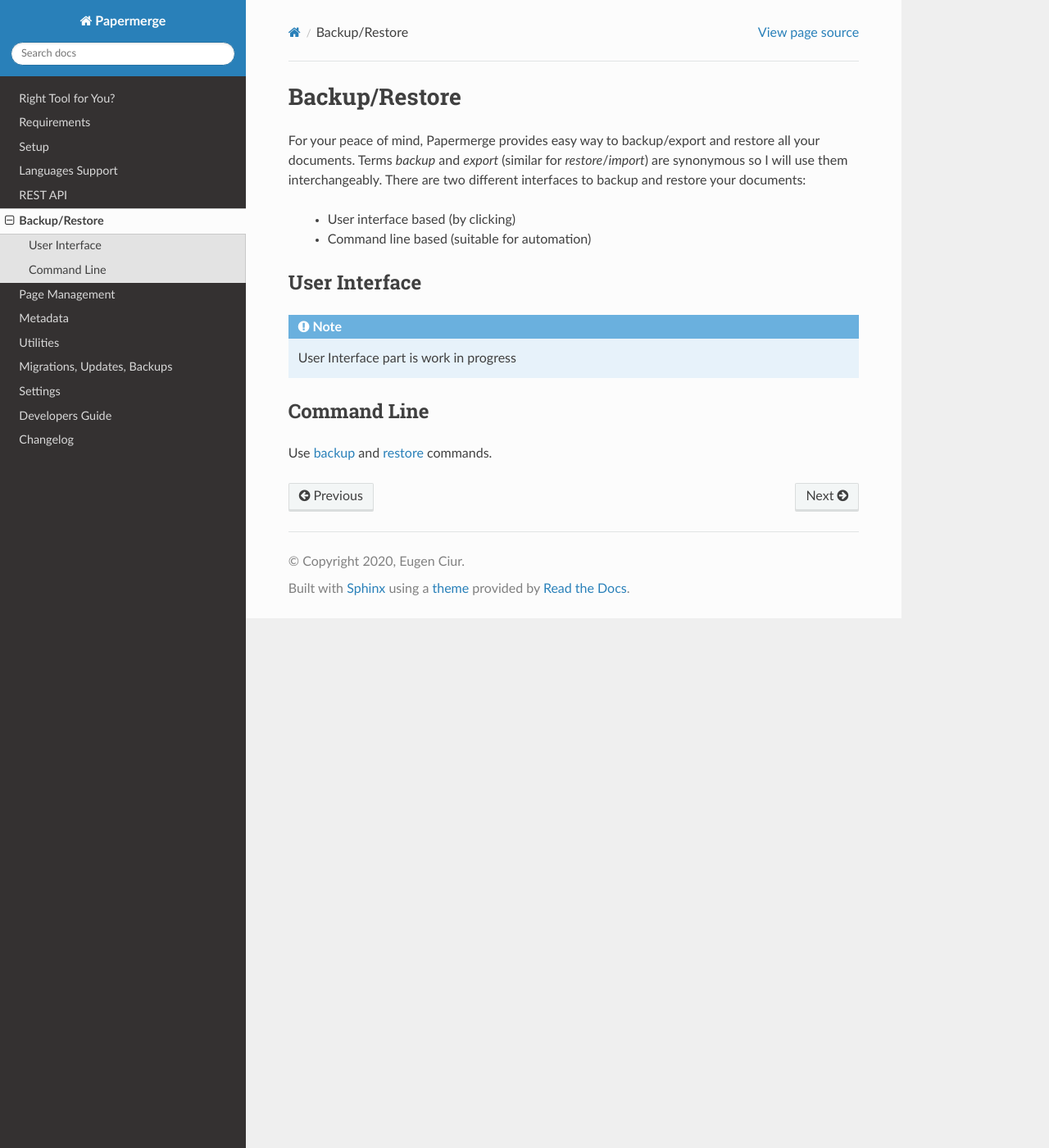
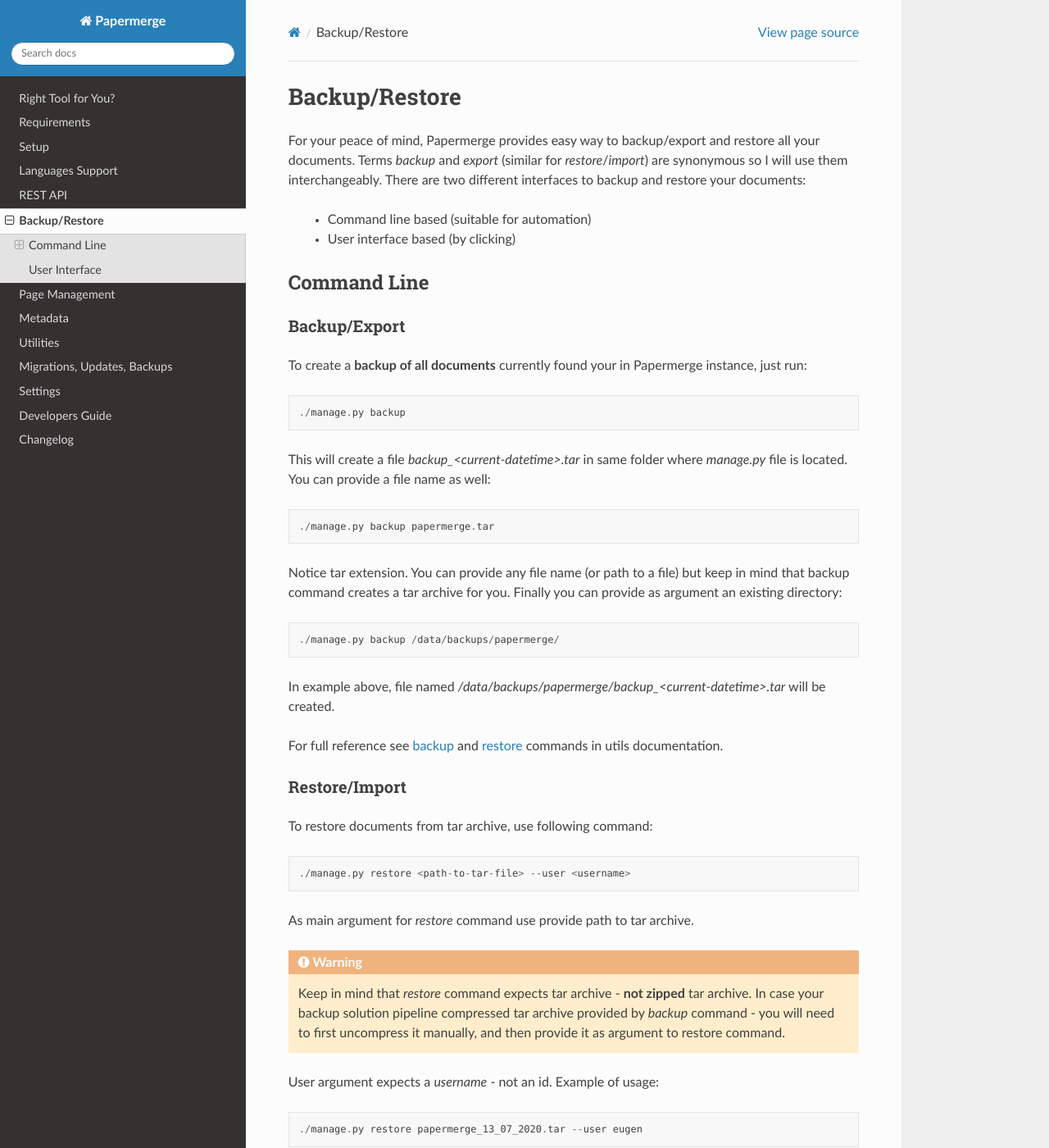
Before and after one commit to ciur/papermerge, a Sphinx documentation site: the page built from docs/source/backup_restore.rst, in a window 1280 px wide and 1400 px high. Shown: the whole window at 82% size. Built offline with Sphinx 7.4.7 and the Read the Docs theme 2.0.0, drawn with Linux system fonts in a browser that asks for light colours; some of the changed text lies outside the part shown.

Commit message:
documentation for backup/restore command line

```diff
--- a/docs/source/backup_restore.rst
+++ b/docs/source/backup_restore.rst
@@ -7,17 +7,55 @@
 Terms *backup* and *export* (similar for *restore*/*import*) are synonymous so I will use them interchangeably.
 There are two different interfaces to backup and restore your documents:
 
+    * Command line based (suitable for automation)
     * User interface based (by clicking)
-    * Command line based (suitable for automation)
+
+Command Line
+##############
+
+Backup/Export
+~~~~~~~~~~~~~~~
+
+To create a **backup of all documents** currently found your in Papermerge instance, just run::
+
+    ./manage.py backup
+
+This will create a file `backup_<current-datetime>.tar` in same folder where `manage.py` file is located.
+You can provide a file name as well::
+
+    ./manage.py backup papermerge.tar
+
+Notice tar extension. You can provide any file name (or path to a file) but keep in mind that backup command creates a tar archive for you.
+Finally you can provide as argument an existing directory::
+
+    ./manage.py backup /data/backups/papermerge/
+
+In example above, file named `/data/backups/papermerge/backup_<current-datetime>.tar` will be created.
+
+For full reference see :ref:`backup <backup_command>` and :ref:`restore <restore_command>` commands in utils documentation.
+
+Restore/Import
+~~~~~~~~~~~~~~~
+
+To restore documents from tar archive, use following command::
+
+    ./manage.py restore <path-to-tar-file> --user <username>
+
+As main argument for `restore` command use provide path to tar archive.
+
+.. warning::
+
+    Keep in mind that `restore` command expects tar archive - **not zipped** tar archive. In case your backup solution pipeline compressed tar archive provided by `backup` command - you will need to first uncompress it manually, and then provide it as argument to restore command.
+
+User argument expects a *username* - not an id.
+Example of usage::
+
+    ./manage.py restore papermerge_13_07_2020.tar --user eugen
+
 
 User Interface
 ###############
 
 .. note::
 
-    User Interface part is work in progress
-
-Command Line
-##############
-
-Use :ref:`backup <backup_command>` and :ref:`restore <restore_command>` commands.
+    User Interface based backup is not yet implemented
```
